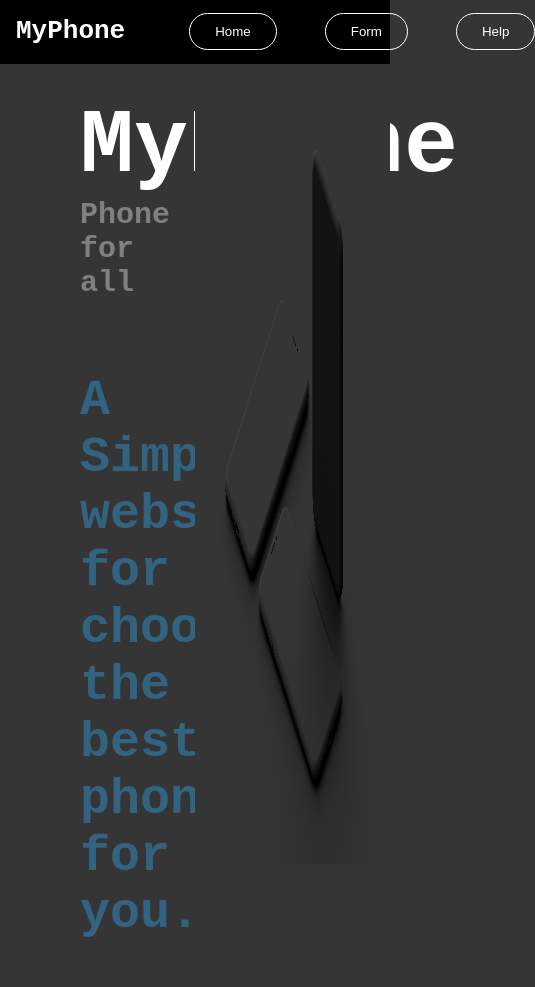
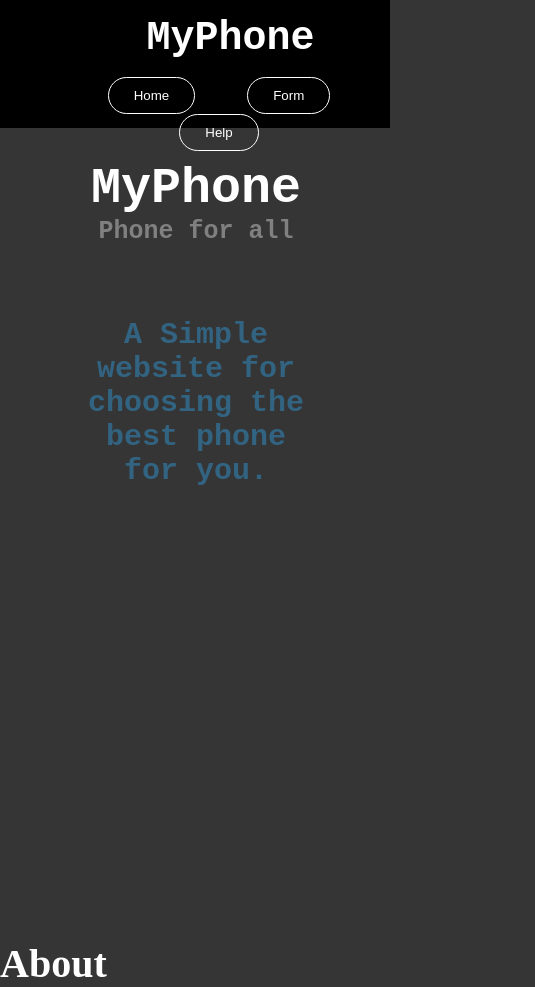
Before and after one commit to greymattt/myphone.github.io, a plain HTML site: page index.html in a window 390 px wide. Shown: the whole page, 535 px wide, since content can reach past the window. Before the commit the page ends 942 px from the top, so only its background shows below. Drawn offline with Linux system fonts and the light colour scheme.

Commit message:
mobile ui

```diff
--- a/index.html
+++ b/index.html
@@ -14,7 +14,6 @@
     </div>
   </div>
   <div class="banner">
-
     <div class="content-left">
       <h2>MyPhone</h2>
       <h3>Phone for all</h3>
@@ -24,7 +23,9 @@
     <div class="content-right">
       <img src="phone.png" width="100%" height="800px">
     </div>
-
+  </div>
+  <div class="about">
+    <h5>About</h5>
   </div>
 </body>
 </html>
--- a/style.css
+++ b/style.css
@@ -26,10 +26,12 @@ h3{
 
 h4{
     font-family: monospace;
-    color: rgba(50,100,130,1);
+    color: rgba(50,100,300,1);
     font-size: 50px;
     margin-left: 5rem;
 }
+
+
 
 .hero {
     display: flex;
@@ -38,6 +40,7 @@ h4{
 .navbar {
     background-color: black;
     height: 4rem;
+    text-align: center;
 }
 
 button {
@@ -62,3 +65,68 @@ button {
 .content-right {
     flex-grow: 1;
 }
+
+.about {
+    margin-top: 30rem;
+}
+
+h5 {
+    font-size: 40px;
+    color: #fff;
+}
+
+@media (max-width: 1000px){
+    *{
+        margin: 0;
+        padding: 0;
+    }
+    .navbar{
+        height: 8rem;
+        width: 100%;
+    }
+    h1 {
+    font-family: monospace;
+    color: #fff;
+    text-align: center;
+    font-size: 40px;
+    width: 110%;
+    }
+
+    .hero {
+    display: block;
+    align-items: center;
+    width: 100%
+    }
+
+    .content-left {
+        width:80%;
+    }
+
+    .content-right {
+        display: none;
+    }
+
+    .banner {
+        display: block;
+    }
+
+    h2 {
+        font-family: monospace;
+        color: #fff;
+        font-size:50px;
+        text-align: center;
+    }
+    h3{
+        font-family: monospace;
+        color: grey;
+        font-size: 25px;
+        text-align: center;
+    }
+
+    h4{
+        font-family: monospace;
+        color: rgba(50,100,130,1);
+        font-size: 30px;
+        text-align: center;
+    }
+}
```
